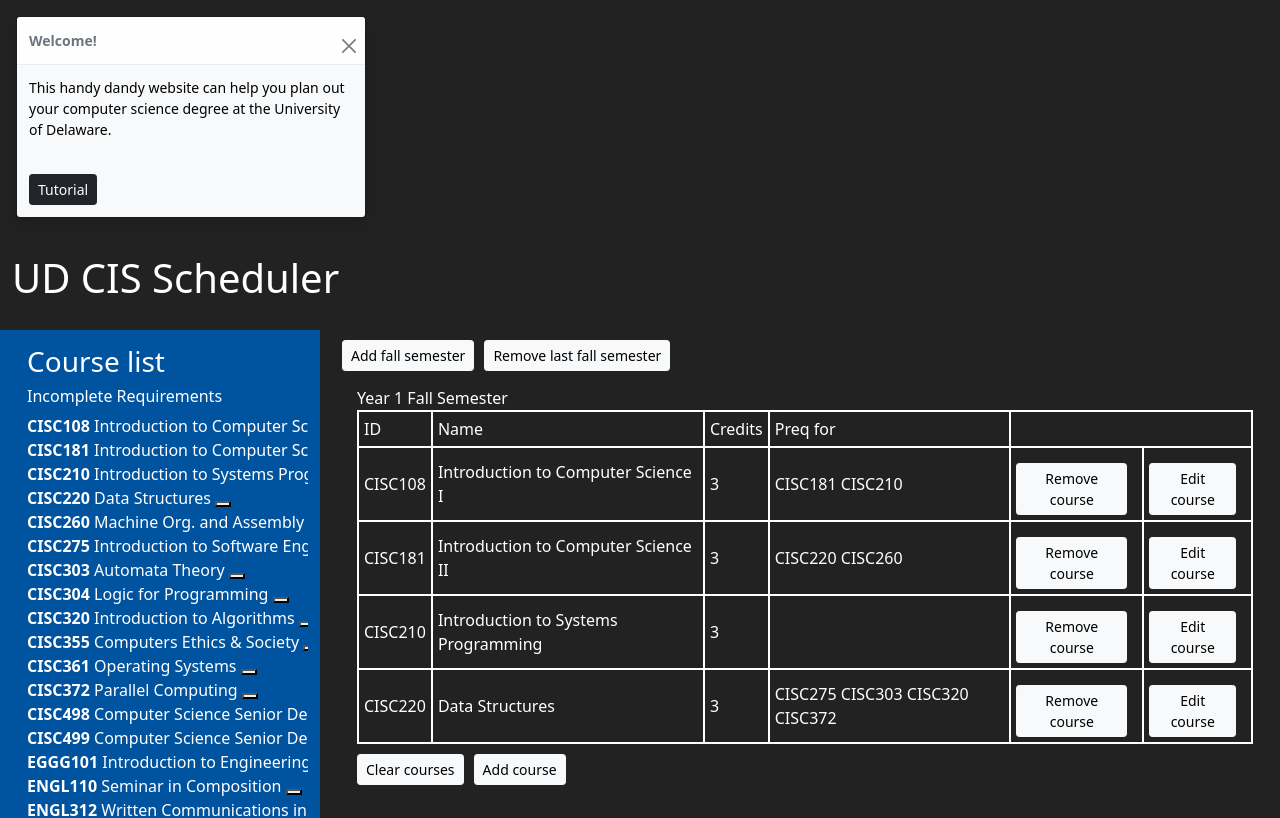
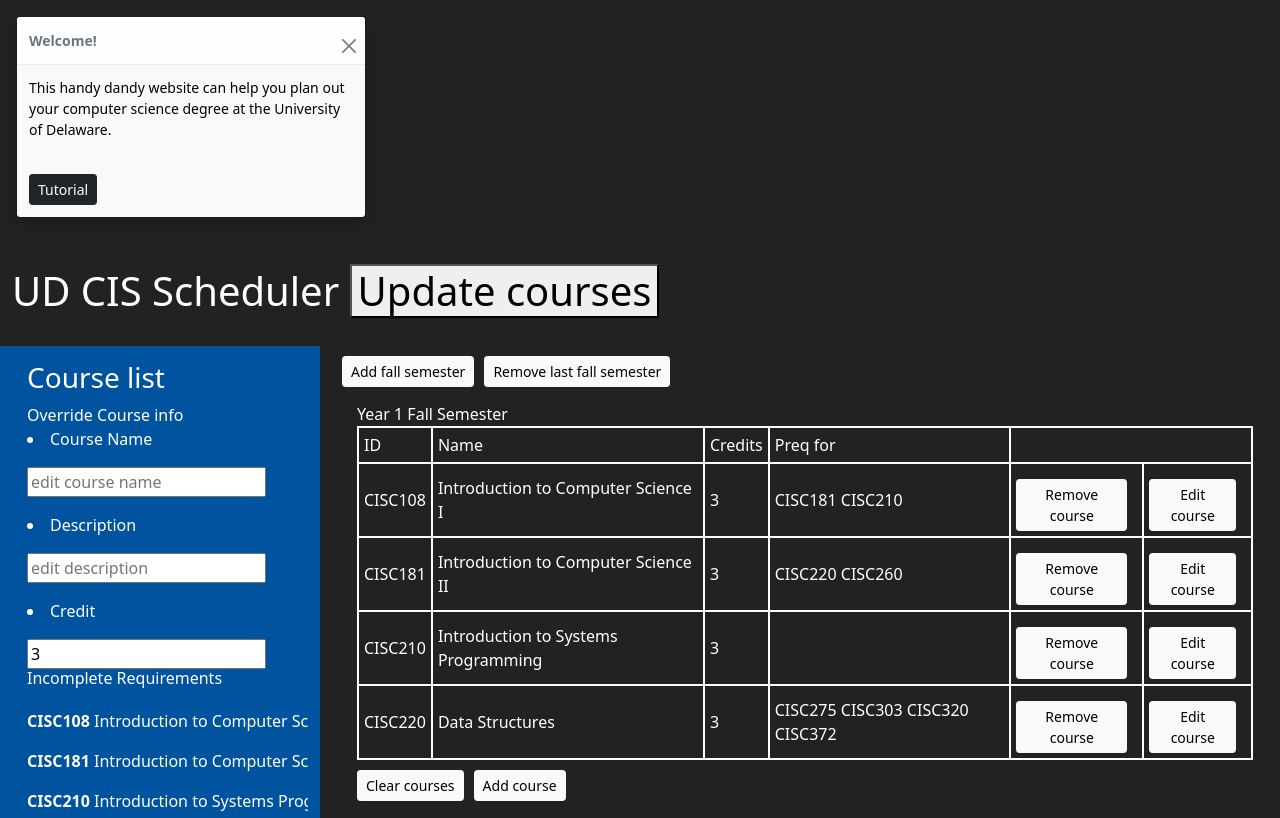
Before and after one commit to mnawar27/ud-cis-scheduler-team-7, a React (Create React App) app: page / in a window 1280 px wide. Shown: the top 818 px of the page. Built offline with nearby package versions, Linux system fonts and the light colour scheme.

Commit message:
removed linter removal lines and can enter override data into form

```diff
--- a/src/App.tsx
+++ b/src/App.tsx
@@ -17,6 +17,11 @@
     const [currentCourses, setCurrentCourses] = useState([COURSES[0],COURSES[1],COURSES[2],COURSES[3]]as Course[]);
     const [fallsemesters, setFallSemesters]=useState([1,2,3,4]);
     const [springsemesters, setSpringSemesters]=useState([1,2,3,4]);
+    function useForceUpdate(){
+        const [value,setValue] = useState(0); // integer state
+        value;
+        return () => setValue(value => value + 1); // update the state to force render
+    }
     function addFallSemester(semesters: number[]){
         const i: number = semesters.length;
         setFallSemesters([...semesters,i+1]);
@@ -49,7 +54,7 @@
             <div className="container-fluid">
                 <div className="row">
                     <header className="App-header">
-                        <h1>UD CIS Scheduler</h1>
+                        <h1>UD CIS Scheduler <button onClick={useForceUpdate()}>Update courses</button></h1>
                     </header>
                 </div>
                 <div className="row">
--- a/src/Components/EditCourse.tsx
+++ b/src/Components/EditCourse.tsx
@@ -1,17 +1,16 @@
 import React, { useState } from "react";
+import Course from "../Interfaces/Course";
 interface IProps{
    editTmpId:number;
-   // eslint-disable-next-line @typescript-eslint/no-explicit-any
-   editAddCourse: (tmpCourse: any) => void
+   editAddCourse: (tmpCourse: Course) => void
 }
 
 const EditCourse:React.FC<IProps> = ({editTmpId,editAddCourse}) => {
     const [name,setName] = useState("");
     const [description, setDescription] = useState("");
-    const [credits, setCredits] = useState<number>();
+    const [credits, setCredits] = useState<number>(3);
 
-    // eslint-disable-next-line @typescript-eslint/no-explicit-any
-    const onSubmit = (e:any) =>{
+    const onSubmit = (e:React.FormEvent) =>{
         e.preventDefault();
         const id = editTmpId;
 
--- a/src/Components/Menu.tsx
+++ b/src/Components/Menu.tsx
@@ -3,19 +3,39 @@
 
 
 export function Menu(): JSX.Element{
+    const [name,setName] = useState("");
+    const [description, setDescription] = useState("");
+    const [credits, setCredits] = useState<number>(3);
     const[value,setValue]=useState(0);
     value;
     function overrideCourse(i:number){
-        COURSES[i].name="CISC0";
+        COURSES[i].name=name;
+        COURSES[i].description=description;
+        COURSES[i].credits=credits;
         setValue(value=>value+1);
     }
+    // eslint-disable-next-line @typescript-eslint/no-explicit-any
     return(
         <div className="menu">
             <h3>Course list</h3>
+            <div > Override Course info
+                <br/>
+                <form>
+                    <p><label><li>Course Name</li></label></p>
+                    <input type='text' placeholder='edit course name' value={name} onChange={(e)=>setName(e.target.value)}/>
+                    <p></p>
+                    <p><label><li>Description</li></label></p>
+                    <input type='text' placeholder='edit description' value={description} onChange={(e)=>setDescription(e.target.value)}/>
+                    <p></p>
+                    <p><label><li>Credit</li></label></p>
+                    <input type='number' placeholder='edit credit'value={credits}  onChange={(e)=>setCredits(parseInt(e.target.value))}/>
+
+                </form>
+            </div>
             <h6>Incomplete Requirements</h6>
             <ul className="nav navbar-nav">
                 {COURSES.map((Course, i) => {
-                    return <li key={i}><strong>{Course.name}</strong> {Course.description} <button onClick={()=>overrideCourse(i)}></button></li>;
+                    return <li key={i}><strong>{Course.name}</strong> {Course.description} <button onClick={()=>overrideCourse(i)}> Override This Course</button></li>;
                 })}
             </ul>
             <hr/>
```
